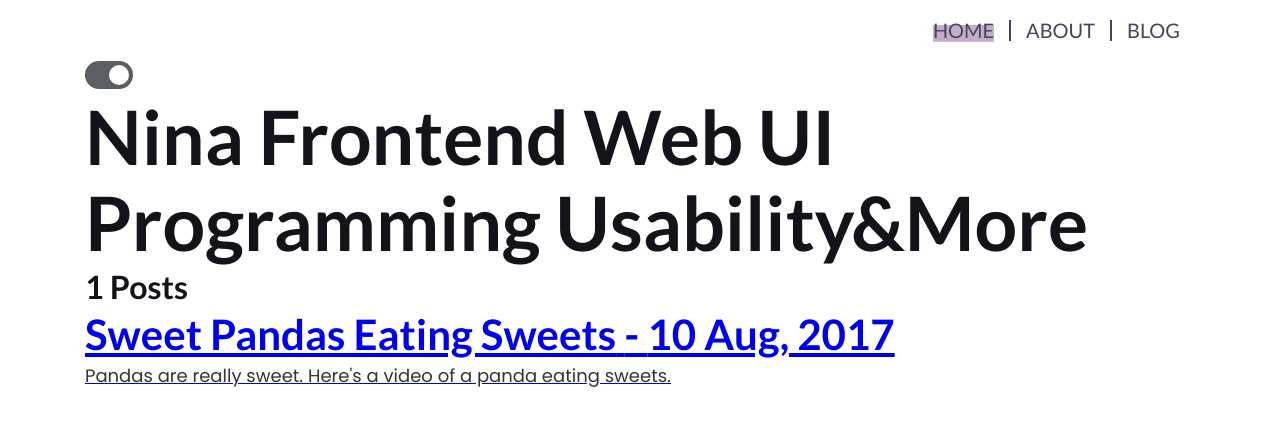
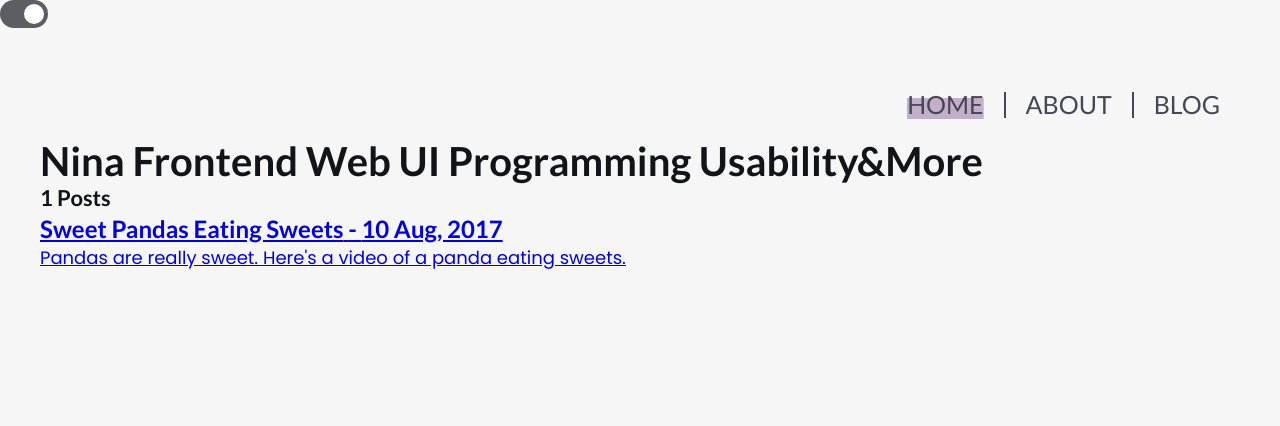
Before and after one commit to Ninabanina/personal-website, a Gatsby site: page / in a window 1280 px wide. Built offline with nearby package versions, Linux system fonts and the light colour scheme; Gatsby itself is replaced by a stand-in of ours.

Commit message:
set up theme and variables

```diff
--- a/src/components/GlobalStyles/GlobalStyles.js
+++ b/src/components/GlobalStyles/GlobalStyles.js
@@ -1,6 +1,82 @@
 import { createGlobalStyle } from "styled-components";
 
 const GlobalStyle = createGlobalStyle`
+  :root {
+
+    /* Colors */
+    --theme-color--purple: #C3AFC9;
+    --theme-color--rose: #F8DBDB;
+    --theme-color--blue: #B3D9EE;
+    --theme-color--wheat: #FAF0D7;
+    --theme-color--peach: #FFD9C0;
+
+    --theme-color--charcoal: #454657;
+    --theme-color--black: #121419;
+    --theme-color--white: #F6F6F6;
+
+    --theme-color--light-grey-100: #fcfefe;
+    --theme-color--light-grey-200: #D9D9D9;
+    --theme-color--grey: #5B5E62;
+    --theme-color--dark-grey-100: #656565;
+    --theme-color--dark-grey-200: #2d2f31;
+
+    /* Font families and stacks */
+    --font-body: Poppins;
+    --font-heading: Lato;
+    --font-stack-body: var(--font-body), sans-serif;
+    --font-stack-heading: var( --font-heading), sans-serif;
+
+    /* Typography sizing */
+    --h1-sm: 4.0rem;
+    --h1-lg: 7.5rem;
+
+    --h2-sm: 2.6rem;
+    --h2-lg: 5.7rem;
+
+    --h3-sm: 2.4rem;
+    --h3-lg: 4.2rem;
+
+    --h4-sm: 2.2rem;
+    --h4-lg: 3.21rem;
+
+    --h5-sm: 1.8rem;
+    --h5-lg: 2.6rem;
+
+    --h6-sm: 1.6rem;
+    --h6-lg: 1.8rem;
+
+    --font-size-body:1.8rem;
+
+    /* Typography spacing */
+    --letter-spacing-body: 0.05rem;
+    --letter-spacing-sm: -0.05rem;
+    --letter-spacing-md: 0.3rem;
+
+    --line-height-h1: 1.15em;
+    --line-height-h2: 1.15em;
+    --line-height-h3: 1.3em;
+    --line-height-h4: 1.3em;
+    --line-height-h5: 1.3em;
+    --line-height-h6: 1.4em;
+
+    /* Transition defaults */
+    --transition-duration: 0.2s;
+    --transition-easing: ease-out;
+    --transition-delay: 0s;
+
+    --bg-transition: var(--transition-duration) linear;
+    --color-transition: var(--transition-duration) linear;
+
+    /* Light theme setting */
+    --light-bg-color: var(--theme-color--white);
+    --light-body-text-color: var(--theme-color--black);
+    --light-link-color: var(--theme-color--charcoal);
+
+    /* Dark theme setting */
+    --dark-bg-color: var(--theme-color--black);
+    --dark-body-text-color: var(--theme-color--white);
+    --dark-link-color: var(--theme-color--white);
+  }
 
   // CSS Reset
   *, *::before, *::after {
@@ -93,10 +169,9 @@ const GlobalStyle = createGlobalStyle`
   }
 
   p {
-    font-family: 'Poppins', sans-serif;
+    font-family: var(--font-stack-body);
     font-weight: 400;
-    font-size: 1.8rem;
-    color: #333;
+    font-size: var(--font-size-body);
   }
 
   h1, .h1,
@@ -105,74 +180,69 @@ const GlobalStyle = createGlobalStyle`
   h4, .h4,
   h5, .h5,
   h6, .h6 {
-    font-family: 'Lato', sans-serif;
+    font-family: var(--font-stack-heading);
     font-weight: 700;
     margin-top: 0;
   }
 
   h1, .h1 {
-    font-size: 4.0rem;
-    line-height: 1.15em;
+    font-size: var(--h1-sm);
+    line-height: var(--line-height-h1);
 
-    @media (min-width: 992px) {
-      font-size: 7.5rem;
+    @media (min-width: var(--md)) {
+      font-size: var(--h1-lg);
     }
   }
 
   h2, .h2 {
-    font-size: 2.6rem;
-    line-height: 1.15em;
+    font-size: var(--h2-sm);
+    line-height: var(--line-height-h2);
 
-    @media (min-width: 992px) {
-      font-size: 5.7rem;
+    @media (min-width: var(--md)) {
+      font-size: var(--h2-lg);
     }
   }
 
   h3, .h3 {
-    font-size: 2.4rem;
-    line-height: 1.3em;
+    font-size: var(--h3-sm);
+    line-height: var(--line-height-h3);
 
-    @media (min-width: 992px) {
-      font-size: 4.2rem;
+    @media (min-width: var(--md)) {
+      font-size: var(--h3-lg);
     }
   }
 
   h4, .h4 {
-    font-size: 2.2rem;
-    line-height: 1.3em;
+    font-size: var(--h4-sm);
+    line-height: var(--line-height-h4);
 
-    @media (min-width: 992px) {
-      font-size: 3.21rem;
+    @media (min-width: var(--md)) {
+      font-size: var(--h4-lg);
     }
   }
 
   h5, .h5 {
-    font-size: 1.8rem;
-    line-height: 1.3em;
+    font-size: var(--h5-sm);
+    line-height: var(--line-height-h5);
 
-    @media (min-width: 992px) {
-      font-size: 2.6rem;
+    @media (min-width: var(--md)) {
+      font-size: var(--h5-lg);
     }
   }
 
   h6, .h6 {
-    font-size: 1.6rem;
-    line-height: 1.4em;
+    font-size: var(--h6-sm);
+    line-height: var(--line-height-h6);
 
-    @media (min-width: 992px) {
-      font-size: 1.8rem;
+    @media (min-width: var(--md)) {
+      font-size: var(--h6-lg);
     }
   }
 
-  /* --xs: 480px;
-  --sm: 768px;
-  --md: 992px;
-  --lg: 1200px;
-  --xlg: 1440px; */
   body {
     background: ${({ theme }) => theme.colors.background};
     color: ${({ theme }) => theme.colors.text};
-    transition: background 0.2s linear, color 0.2s linear;
+    transition: background var(--bg-transition), color var(--color-transition);
   }
 
 `;
--- a/src/components/GlobalStyles/Theme.js
+++ b/src/components/GlobalStyles/Theme.js
@@ -1,10 +1,10 @@
 export const light = {
-  background: '#ffffff',
-  text: '#131419',
-  link: '#444658',
+  background: 'var(--light-bg-color)',
+  text: 'var(--light-body-text-color)',
+  link: 'var(--light-link-color)',
 
   // Theme Toggler Style
-  togglerBg: '#5B5E62',
+  togglerBg: 'var(--theme-color--grey)',
   togglerLeftSpace: '24px',
   togglerTopSpace: '14px',
   togglerRightSpace: '2px',
@@ -17,9 +17,9 @@ export const light = {
 }
 
 export const dark = {
-  background: '#131419',
-  text: '#ffffff',
-  link: '#ffffff',
+  background: 'var(--dark-bg-color)',
+  text: 'var(--dark-body-text-color)',
+  link: 'var(--dark-link-color)',
 
   // Theme Toggler Style
   togglerBg: '#dce0e3',
@@ -31,5 +31,5 @@ export const dark = {
   togglerBorderRadius: '16px',
   togglerItemBg: '#dce0e3',
   togglerItemFg: '#404346',
-  toggleHover: '#fcfefe',
+  toggleHover: 'var(--theme-color--light-grey-100)',
 }
--- /dev/null
+++ b/src/components/GlobalStyles/breakpoints.js
@@ -0,0 +1,22 @@
+const size = {
+  xs: '480px',
+  sm: '768px',
+  md: '992px',
+  lg: '1200px',
+  xlg: '1440px'
+ }
+ const device = {
+  maxXS: `(max-width: ${size.xs})`,
+  maxSM: `(max-width: ${size.sm})`,
+  maxMD: `(max-width: ${size.md})`,
+  maxLG: `(max-width: ${size.lg})`,
+  maxXLG: `(max-width: ${size.xlg})`,
+
+  minXS: `(min-width: ${size.xs})`,
+  minSM: `(min-width: ${size.sm})`,
+  minMD: `(min-width: ${size.md})`,
+  minLG: `(min-width: ${size.lg})`,
+  minXLG: `(min-width: ${size.xlg})`,
+ }
+
+ export default {size, device}
--- a/src/components/layout.js
+++ b/src/components/layout.js
@@ -2,6 +2,7 @@ import React from "react"
 import { useStaticQuery, Link, graphql } from "gatsby"
 import Navigation from "./navigation"
 import styled from "styled-components"
+import breakpoints from "./GlobalStyles/breakpoints"
 
 export default ({ children }) => {
   const data = useStaticQuery(
@@ -25,25 +26,20 @@ export default ({ children }) => {
 }
 
 const Contianer = styled.main`
-  width: 100%;
-  padding-right: 1.5rem;
-  padding-left: 1.5rem;
+  width: 128rem;
+  max-width: 100%;
   margin-right: auto;
   margin-left: auto;
+  padding: 4rem;
 
-  @media (min-width: 576px) {
-    width: 54rem;
+
+  @media ${breakpoints.device.maxXS} {
+    padding-right: 1.5rem;
+    padding-left: 1.5rem;
   }
 
-  @media (min-width: 992px) {
-    width: 72rem;
-  }
-
-  @media (min-width: 992px) {
-    width: 96rem;
-  }
-
-  @media (min-width: 1200px) {
-    width: 114rem;
+  @media ${breakpoints.device.maxMD} {
+    padding-right: 3rem;
+    padding-left: 3rem;
   }
 `
--- a/src/components/navigation.js
+++ b/src/components/navigation.js
@@ -1,6 +1,7 @@
 import React from 'react';
 import { Link } from 'gatsby';
 import styled from 'styled-components';
+import breakpoints from "./GlobalStyles/breakpoints";
 
 const Navigation = () => {
   return (
@@ -37,15 +38,15 @@ const NavItem = styled.li`
   border-right: 2px solid #444658;
 
   a {
-    font-family: 'Lato', sans-serif;
+    font-family: var(--font-stack-heading);
     text-decoration: none;
     color: ${({ theme }) => theme.colors.link};
     text-transform: uppercase;
     font-weight: 400;
 
     background-image: linear-gradient(
-		#c3aeca 100%,
-		#c3aeca 100%
+		var(--theme-color--purple) 100%,
+		var(--theme-color--purple) 100%
 	);
     background-repeat: no-repeat;
     background-size: 100% 0;
@@ -64,13 +65,13 @@ const NavItem = styled.li`
     border-right: none;
   }
 
-  @media (min-width: 480px) {
+  @media ${breakpoints.device.minXS} {
     font-size: 2rem;
     padding-left: 1.5rem;
     padding-right: 1.5rem;
   }
 
-  @media (min-width: 768) {
+  @media ${breakpoints.device.minSM} {
     font-size: 2.5rem;
     padding-left: 2rem;
     padding-right: 2rem;
--- a/src/components/themeToggler.js
+++ b/src/components/themeToggler.js
@@ -25,7 +25,7 @@ const Toggler = styled.button`
   border-radius: 14px;
   display: inline-block;
   background: ${({ theme }) => theme.colors.togglerBg};
-  transition: all 0.2s ease-in-out;
+  transition: all var(--transition-duration) ease-in-out;
 
   &::before {
     top: 4px;
@@ -37,7 +37,7 @@ const Toggler = styled.button`
     position: absolute;
     border-radius: 12px;
     background: ${({ theme }) => theme.colors.togglerItemFg};
-    transition: all 0.2s ease-in-out;
+    transition: all var(--transition-duration) ease-in-out;
   }
 
   &::after {
--- /dev/null
+++ b/src/components/themeWrapper.js
@@ -0,0 +1,43 @@
+import React, { useState, useEffect } from 'react';
+import styled from 'styled-components';
+
+import { ThemeProvider } from 'styled-components';
+import { light,dark } from '../components/GlobalStyles/Theme';
+import ThemeToggler from '../components/themeToggler';
+
+const themesMap = {
+  light,
+  dark
+}
+
+export const ThemePreferenceContext = React.createContext();
+
+const ThemeWrapper = ({ children }) => {
+  const [currentTheme, setCurrentTheme] = useState('light')
+  const theme = { colors: themesMap[currentTheme] }
+  const themeToggler = () => {
+    currentTheme === 'light' ? setCurrentTheme('dark') : setCurrentTheme('light')
+  }
+
+  // Using the operating system theme preference to set theme color
+  useEffect(() => {
+    const themeQuery = window.matchMedia('(prefers-color-scheme: light)')
+    setCurrentTheme(themeQuery.matches ? 'light' : 'dark')
+    themeQuery.addEventListener('change', ({ matches }) => {
+      setCurrentTheme(matches ? 'light' : 'dark')
+    })
+  }, [])
+
+  return (
+    <>
+      <ThemePreferenceContext.Provider value={{ currentTheme, setCurrentTheme }}>
+        <ThemeProvider theme={theme}>
+          <ThemeToggler theme={currentTheme} toggleTheme={themeToggler} />
+          {children}
+        </ThemeProvider>
+      </ThemePreferenceContext.Provider>
+    </>
+  )
+}
+
+export default ThemeWrapper;
--- a/src/pages/about.js
+++ b/src/pages/about.js
@@ -3,8 +3,10 @@ import Layout from '../components/layout';
 import { Link } from 'gatsby';
 import Header from '../components/header';
 import GlobalStyle from '../components/GlobalStyles/GlobalStyles';
+import ThemeWrapper from '../components/themeWrapper';
 
 export default () => (
+  <ThemeWrapper>
     <Layout>
       <GlobalStyle />
       <div>
@@ -12,4 +14,5 @@ export default () => (
         <p>Such wow. Very React.</p>
       </div>
     </Layout>
+  </ThemeWrapper>
 );
--- a/src/pages/blog.js
+++ b/src/pages/blog.js
@@ -3,8 +3,10 @@ import Layout from '../components/layout';
 import { Link } from 'gatsby';
 import Header from '../components/header';
 import GlobalStyle from '../components/GlobalStyles/GlobalStyles';
+import ThemeWrapper from '../components/themeWrapper';
 
 export default () => (
+  <ThemeWrapper>
     <Layout>
       <GlobalStyle />
       <div>
@@ -12,4 +14,5 @@ export default () => (
         <p>Some magic content is coming...</p>
       </div>
     </Layout>
+  </ThemeWrapper>
 );
--- a/src/pages/index.js
+++ b/src/pages/index.js
@@ -5,42 +5,16 @@ import { Link } from 'gatsby';
 import Header from '../components/header';
 import GlobalStyle from '../components/GlobalStyles/GlobalStyles';
 
-//Theme Style
-import { ThemeProvider } from 'styled-components';
-import { light,dark } from '../components/GlobalStyles/Theme';
-import ThemeToggler from '../components/themeToggler';
-
-const themesMap = {
-  light,
-  dark
-}
-
-export const ThemePreferenceContext = React.createContext();
+import ThemeWrapper from '../components/themeWrapper';
 
 export default ({ data }) => {
-  const [currentTheme, setCurrentTheme] = useState('light')
-  const theme = { colors: themesMap[currentTheme] }
-  const themeToggler = () => {
-    currentTheme === 'light' ? setCurrentTheme('dark') : setCurrentTheme('light')
-  }
-
-  // Using the operating system theme preference to set theme color
-  useEffect(() => {
-    const themeQuery = window.matchMedia('(prefers-color-scheme: light)')
-    setCurrentTheme(themeQuery.matches ? 'light' : 'dark')
-    themeQuery.addEventListener('change', ({ matches }) => {
-      setCurrentTheme(matches ? 'light' : 'dark')
-    })
-  }, [])
 
   return (
-    <ThemePreferenceContext.Provider value={{ currentTheme, setCurrentTheme }}>
-      <ThemeProvider theme={theme}>
     <>
+      <ThemeWrapper>
       <Layout>
         <GlobalStyle />
         <div>
-            <ThemeToggler theme={currentTheme} toggleTheme={themeToggler} />
           <Header headerText='Nina Frontend Web UI Programming Usability&More' />
           <h4>{data.allMarkdownRemark.totalCount} Posts</h4>
           {data.allMarkdownRemark.edges.map(({ node }) => (
@@ -56,9 +30,8 @@ export default ({ data }) => {
           ))}
         </div>
       </Layout>
+      </ThemeWrapper>
     </>
-      </ThemeProvider>
-    </ThemePreferenceContext.Provider>
   );
 };
 
```
Lines whose indentation alone changed are shown as unchanged.
